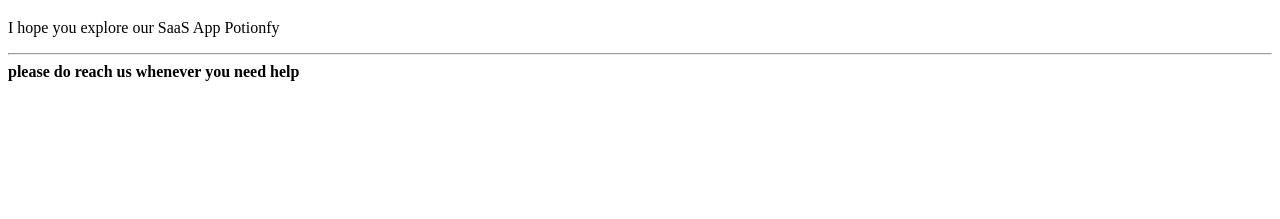
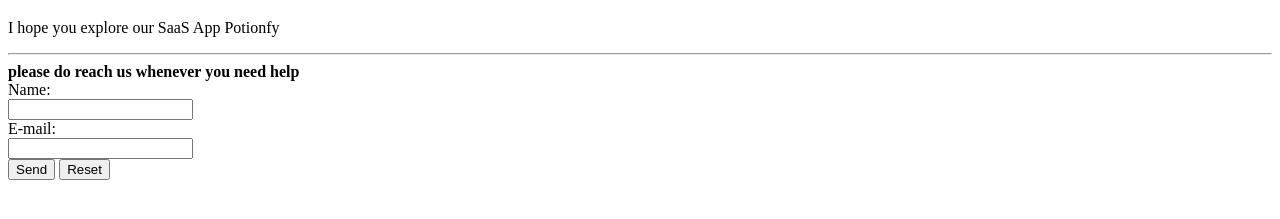
Before and after one commit to gitperson0/potionfy, a plain HTML site: page index.html in a window 1280 px wide. Shown: the part 61-280 px from the top of the page. Drawn offline with Linux system fonts and the light colour scheme.

Commit message:
Contact Form #4

```diff
--- a/index.html
+++ b/index.html
@@ -12,5 +12,13 @@
  <p>I hope you explore our SaaS App Potionfy</p>
 <hr>
 <div><b>please do reach us whenever you need help </b></div>
+<form action="mailto:abhijeetdutta2205@gmail.com" method="post" enctype="text/plain">
+Name:<br>
+    <input type="text" name="name"><br>
+    E-mail:<br>
+    <input type="text" name="mail"><br>
+    <input type="submit" value="Send">
+    <input type="reset" value="Reset">
+</form>
 </body>
 </html>
```
